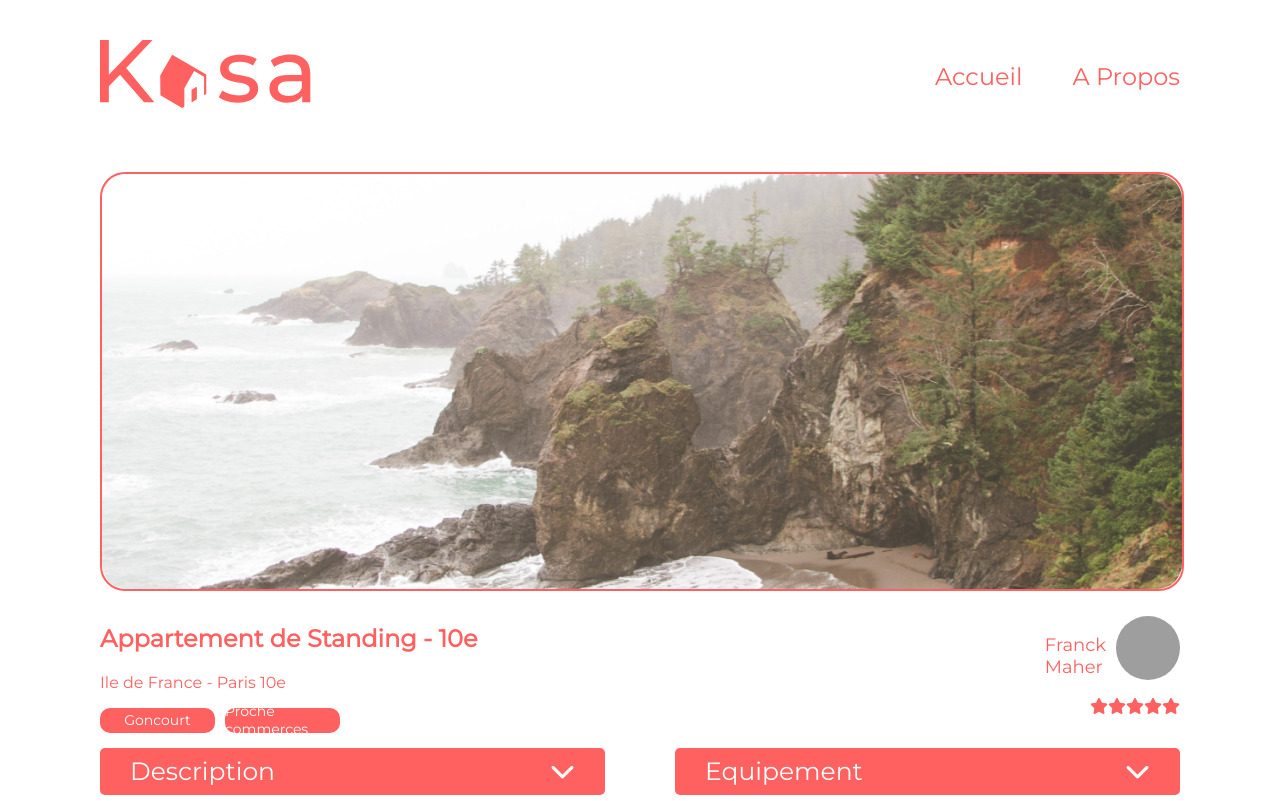
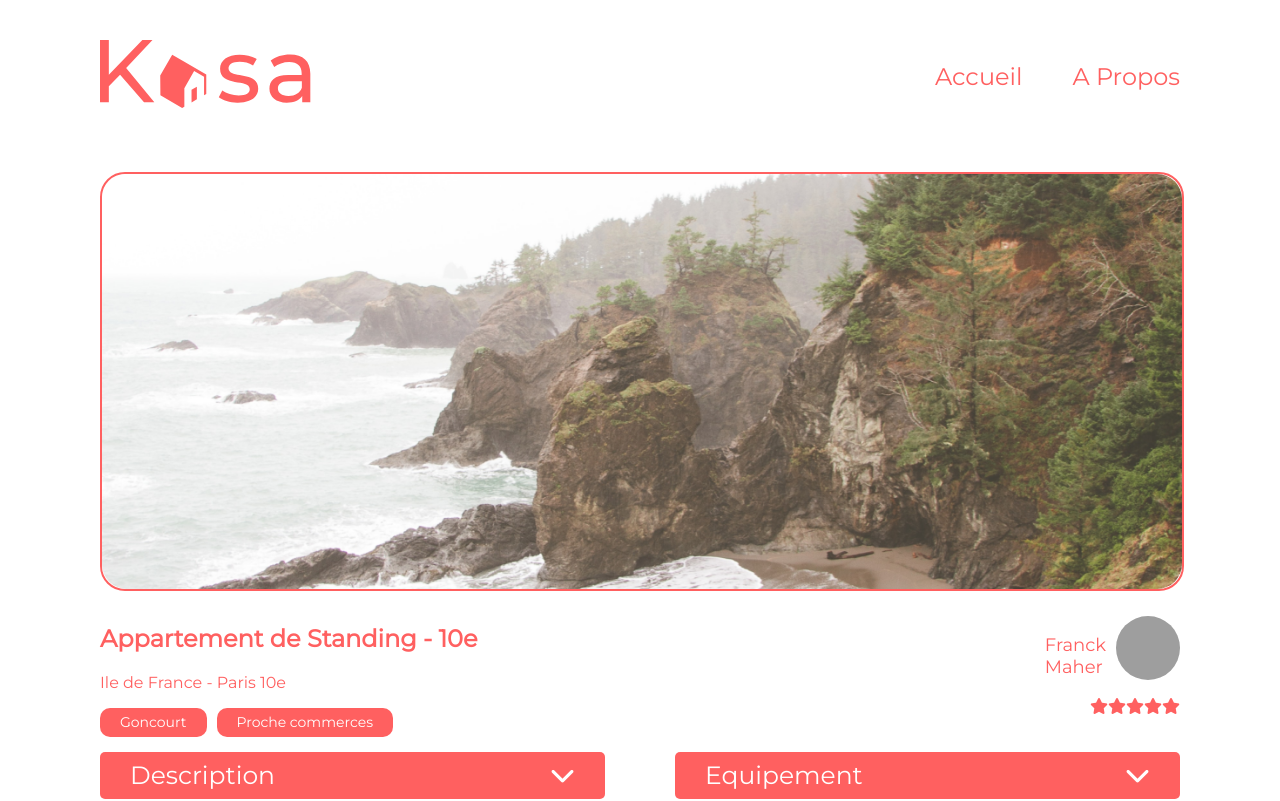
Before and after one commit to CharonTom/Kasa, a React (Create React App) app: page /0979876d in a window 1280 px wide. Shown: the top 801 px of the page. Built offline with nearby package versions, Linux system fonts and the light colour scheme; grey boxes are pictures that could not be loaded.

Commit message:
tag repair rotate arrow

```diff
--- a/src/Components/Collapse/Collapse.jsx
+++ b/src/Components/Collapse/Collapse.jsx
@@ -7,11 +7,12 @@ function Collapse({ headerText, contentText }) {
     <div className="collapse">
       <div className="collapse__header">
         <p className="collapse__header__text">{headerText}</p>
-
-        <i
+        <div
+          className={`collapse__header__arrow ${collapseOpen}`}
           onClick={() => setCollapseOpen(!collapseOpen)}
-          className="fa-solid fa-chevron-down"
-        ></i>
+        >
+          <i className="fa-solid fa-chevron-down"></i>
+        </div>
       </div>
 
       {collapseOpen && (
--- a/src/scss/components/Collapse.scss
+++ b/src/scss/components/Collapse.scss
@@ -16,8 +16,13 @@
     padding-right: 30px;
     font-size: 25px;
 
-    & i {
+    &__arrow {
       cursor: pointer;
+    }
+
+    &__arrow.true {
+      transform: rotate(-180deg);
+      transition: 0.3s;
     }
   }
 
@@ -28,7 +33,7 @@
     background-color: $secondary-color;
     border-radius: 0 0 10px 10px;
     padding: 20px;
-    animation: slide-out 0.5s ease-in-out;
+    //animation: slide-out 0.5s ease-in-out;
     z-index: -1;
     & p {
       margin: 0px;
@@ -36,18 +41,8 @@
   }
 }
 
-@keyframes slide-out {
-  from {
-    transform: translateY(-100%);
-  }
-}
-
-@keyframes rotate {
-  0% {
-    transform: rotate(0deg);
-  }
-
-  100% {
-    transform: rotate(180deg);
-  }
-}
+// @keyframes slide-out {
+//   from {
+//     transform: translateY(-100%);
+//   }
+// }
--- a/src/scss/components/Tag.scss
+++ b/src/scss/components/Tag.scss
@@ -9,7 +9,7 @@
     background-color: $primary-color;
     font-size: 14px;
     height: 25px;
-    width: 115px;
+    padding: 2px 20px 2px 20px;
 
     & span {
       color: white;
```
Also changed, not shown: 1 other file (tests, documents, lock files or other folders).
